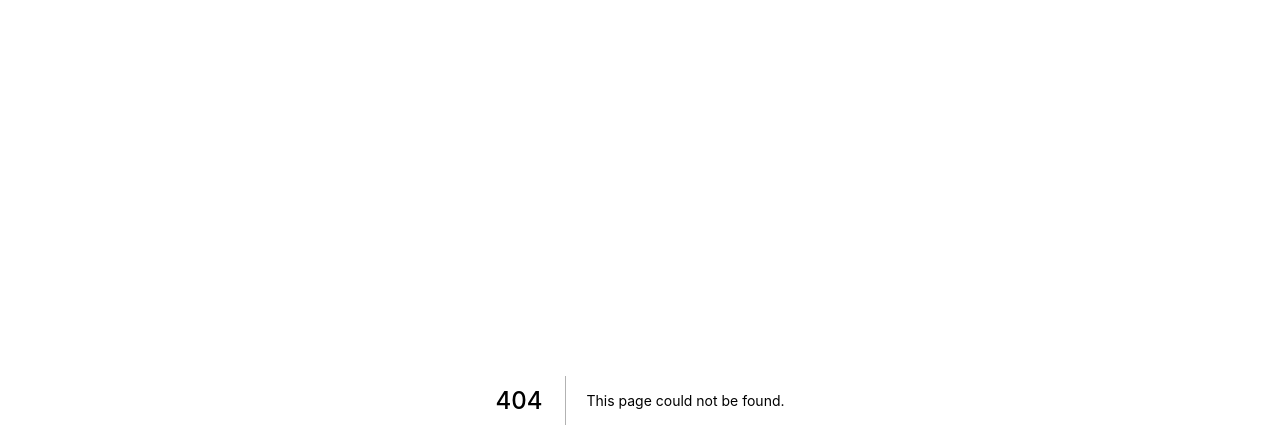
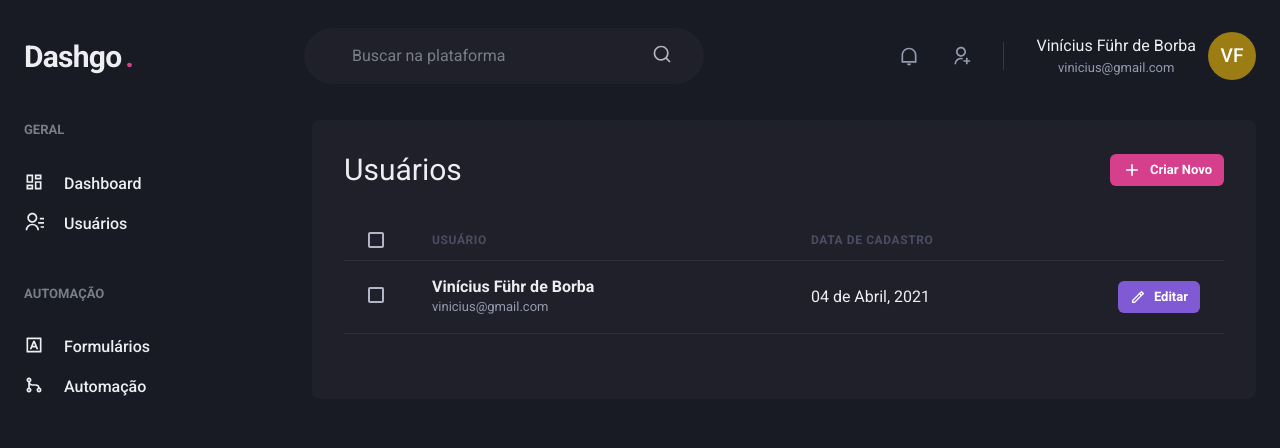
Before and after one commit to ViniciusFuhrBorba/dashgo, a Next.js app: page /users in a window 1280 px wide. Before the commit this address had no page. Shown: the top 448 px of the page. Built offline with nearby package versions, Linux system fonts and the light colour scheme.

Commit message:
Users List, first video.

```diff
--- /dev/null
+++ b/src/pages/users/index.tsx
@@ -0,0 +1,67 @@
+import {Box, Button, Checkbox, Flex, Heading, Icon, Table, Tbody, Td, Th, Thead, Tr, Text} from "@chakra-ui/react";
+import {Header} from "../../components/Header";
+import {Sidebar} from "../../components/Sidebar";
+import {RiAddLine, RiPencilLine} from "react-icons/ri";
+
+export default function UserList(){
+    return (
+        <Box>
+            <Header/>
+
+            <Flex w="100%" my="6" maxWidth={1480} mx="auto" px="6">
+
+                <Sidebar />
+
+                <Box flex="1" borderRadius={8} bg="gray.800" p="8">
+
+                    <Flex mb="8" justify="space-between" align="center">
+
+                        <Heading size="lg" fontWeight="normal">Usuários</Heading>
+
+                        <Button as="a" size="sm" fontSize="small" colorScheme="pink" leftIcon={<Icon as={RiAddLine} fontSize="20"/>} >
+                           Criar Novo
+                        </Button>
+
+                    </Flex>
+
+                    <Table colorScheme="whiteAlpha">
+                        <Thead>
+                            <Tr>
+                                <Th px="6" color="gray.300" width="8">
+                                    <Checkbox colorScheme="pink"></Checkbox>
+                                </Th>
+                                <Th>Usuário</Th>
+                                <Th>Data de Cadastro</Th>
+                                <Th w="8"></Th>
+                            </Tr>
+                        </Thead>
+                        <Tbody>
+                            <Tr>
+                                <Td px="6">
+                                    <Checkbox colorScheme="pink"></Checkbox>
+                                </Td>
+                                <Td>
+                                    <Box>
+                                        <Text fontWeight="bold">Vinícius Führ de Borba</Text>
+                                        <Text fontSize="small" color="gray.300">vinicius@gmail.com</Text>
+                                    </Box>
+                                </Td>
+                                <Td>
+                                    04 de Abril, 2021
+                                </Td>
+                                <Td>
+                                    <Button as="a" size="sm" fontSize="small" colorScheme="purple" leftIcon={<Icon as={RiPencilLine} fontSize="16"/>} >
+                                        Editar
+                                    </Button>
+                                </Td>
+                            </Tr>
+                        </Tbody>
+                    </Table>
+
+                </Box>
+
+            </Flex>
+
+        </Box>
+    );
+}
```
